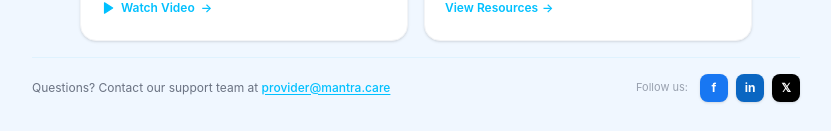
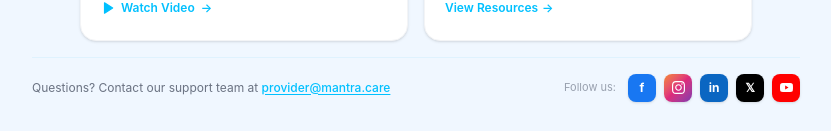
Before and after one commit to abhishek-mantra/ProviderDashboard, a React (Vite) app: page /profile-submitted in a window 1280 px wide. Shown: the part 1578-1709 px from the top of the page, without its empty margins (224-1055 px from the left). Built offline with nearby package versions, Linux system fonts and the light colour scheme.

Commit message:
fb x fix

```diff
--- a/src/app/pages/ProfileSubmitted.tsx
+++ b/src/app/pages/ProfileSubmitted.tsx
@@ -281,7 +281,7 @@
           <span className="text-[11px] text-gray-400 mr-1">Follow us:</span>
           {/* Facebook */}
           <a
-            href="https://facebook.com/mantracare"
+            href="https://www.facebook.com/mantracarehealth/"
             target="_blank"
             rel="noopener noreferrer"
             className="size-7 rounded-lg bg-[#1877F2] hover:bg-[#1565D8] flex items-center justify-center text-white text-xs font-bold transition-transform hover:scale-105 shadow-sm"
@@ -289,9 +289,19 @@
           >
             f
           </a>
+          {/* Instagram */}
+          <a
+            href="https://www.instagram.com/mantra_care/"
+            target="_blank"
+            rel="noopener noreferrer"
+            className="size-7 rounded-lg bg-gradient-to-br from-[#F58529] via-[#DD2A7B] to-[#8134AF] hover:opacity-90 flex items-center justify-center text-white transition-transform hover:scale-105 shadow-sm"
+            title="Instagram"
+          >
+            <svg xmlns="http://www.w3.org/2000/svg" width="13" height="13" viewBox="0 0 24 24" fill="currentColor"><path d="M12 2.163c3.204 0 3.584.012 4.85.07 3.252.148 4.771 1.691 4.919 4.919.058 1.265.069 1.645.069 4.849 0 3.205-.012 3.584-.069 4.849-.149 3.225-1.664 4.771-4.919 4.919-1.266.058-1.644.07-4.85.07-3.204 0-3.584-.012-4.849-.07-3.26-.149-4.771-1.699-4.919-4.92-.058-1.265-.07-1.644-.07-4.849 0-3.204.013-3.583.07-4.849.149-3.227 1.664-4.771 4.919-4.919 1.266-.057 1.645-.069 4.849-.069zm0-2.163c-3.259 0-3.667.014-4.947.072-4.358.2-6.78 2.618-6.98 6.98-.059 1.281-.073 1.689-.073 4.948 0 3.259.014 3.668.072 4.948.2 4.358 2.618 6.78 6.98 6.98 1.281.058 1.689.072 4.948.072 3.259 0 3.668-.014 4.948-.072 4.354-.2 6.782-2.618 6.979-6.98.059-1.28.073-1.689.073-4.948 0-3.259-.014-3.667-.072-4.947-.196-4.354-2.617-6.78-6.979-6.98-1.281-.059-1.69-.073-4.949-.073zm0 5.838c-3.403 0-6.162 2.759-6.162 6.162s2.759 6.163 6.162 6.163 6.162-2.759 6.162-6.163c0-3.403-2.759-6.162-6.162-6.162zm0 10.162c-2.209 0-4-1.79-4-4 0-2.209 1.791-4 4-4s4 1.791 4 4c0 2.21-1.791 4-4 4zm6.406-11.845c-.796 0-1.441.645-1.441 1.44s.645 1.44 1.441 1.44c.795 0 1.439-.645 1.439-1.44s-.644-1.44-1.439-1.44z"/></svg>
+          </a>
           {/* LinkedIn */}
           <a
-            href="https://linkedin.com/company/mantracare"
+            href="https://www.linkedin.com/company/mantra-care"
             target="_blank"
             rel="noopener noreferrer"
             className="size-7 rounded-lg bg-[#0A66C2] hover:bg-[#004182] flex items-center justify-center text-white text-xs font-bold transition-transform hover:scale-105 shadow-sm"
@@ -301,13 +311,23 @@
           </a>
           {/* X (Twitter) */}
           <a
-            href="https://x.com/mantracare"
+            href="https://x.com/Mantra__Care"
             target="_blank"
             rel="noopener noreferrer"
             className="size-7 rounded-lg bg-black hover:bg-gray-800 flex items-center justify-center text-white text-xs font-bold transition-transform hover:scale-105 shadow-sm"
             title="X (Twitter)"
           >
             𝕏
+          </a>
+          {/* YouTube */}
+          <a
+            href="https://www.youtube.com/@mantra-care"
+            target="_blank"
+            rel="noopener noreferrer"
+            className="size-7 rounded-lg bg-[#FF0000] hover:bg-[#CC0000] flex items-center justify-center text-white transition-transform hover:scale-105 shadow-sm"
+            title="YouTube"
+          >
+            <svg xmlns="http://www.w3.org/2000/svg" width="13" height="13" viewBox="0 0 24 24" fill="currentColor"><path d="M23.498 6.186a3.016 3.016 0 0 0-2.122-2.136C19.505 3.545 12 3.545 12 3.545s-7.505 0-9.377.505A3.017 3.017 0 0 0 .502 6.186C0 8.07 0 12 0 12s0 3.93.502 5.814a3.016 3.016 0 0 0 2.122 2.136c1.871.505 9.376.505 9.376.505s7.505 0 9.377-.505a3.015 3.015 0 0 0 2.122-2.136C24 15.93 24 12 24 12s0-3.93-.502-5.814zM9.545 15.568V8.432L15.818 12l-6.273 3.568z"/></svg>
           </a>
         </div>
       </footer>
```
